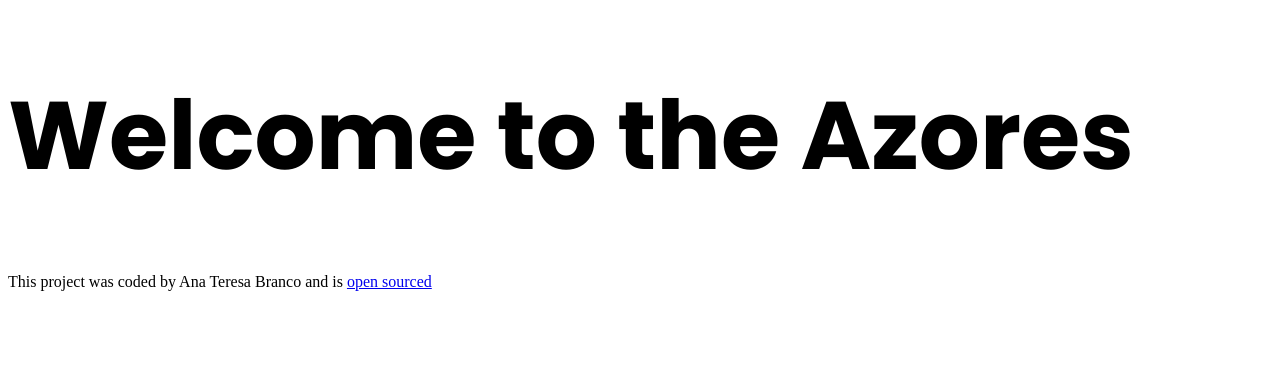
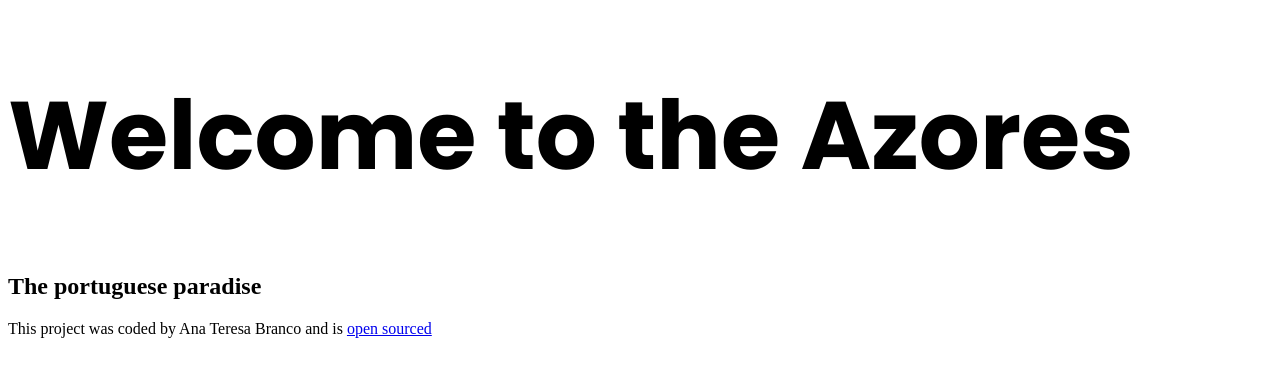
Before and after one commit to atbranco/azores-travel-project, a plain HTML site: page index.html in a window 1280 px wide. Drawn offline with Linux system fonts and the light colour scheme.

Commit message:
Added h2

```diff
--- a/index.html
+++ b/index.html
@@ -19,6 +19,7 @@
   </head>
   <body>
     <h1>Welcome to the Azores</h1>
+    <h2>The portuguese paradise</h2>
 
     <footer>
       This project was coded by Ana Teresa Branco and is
```
